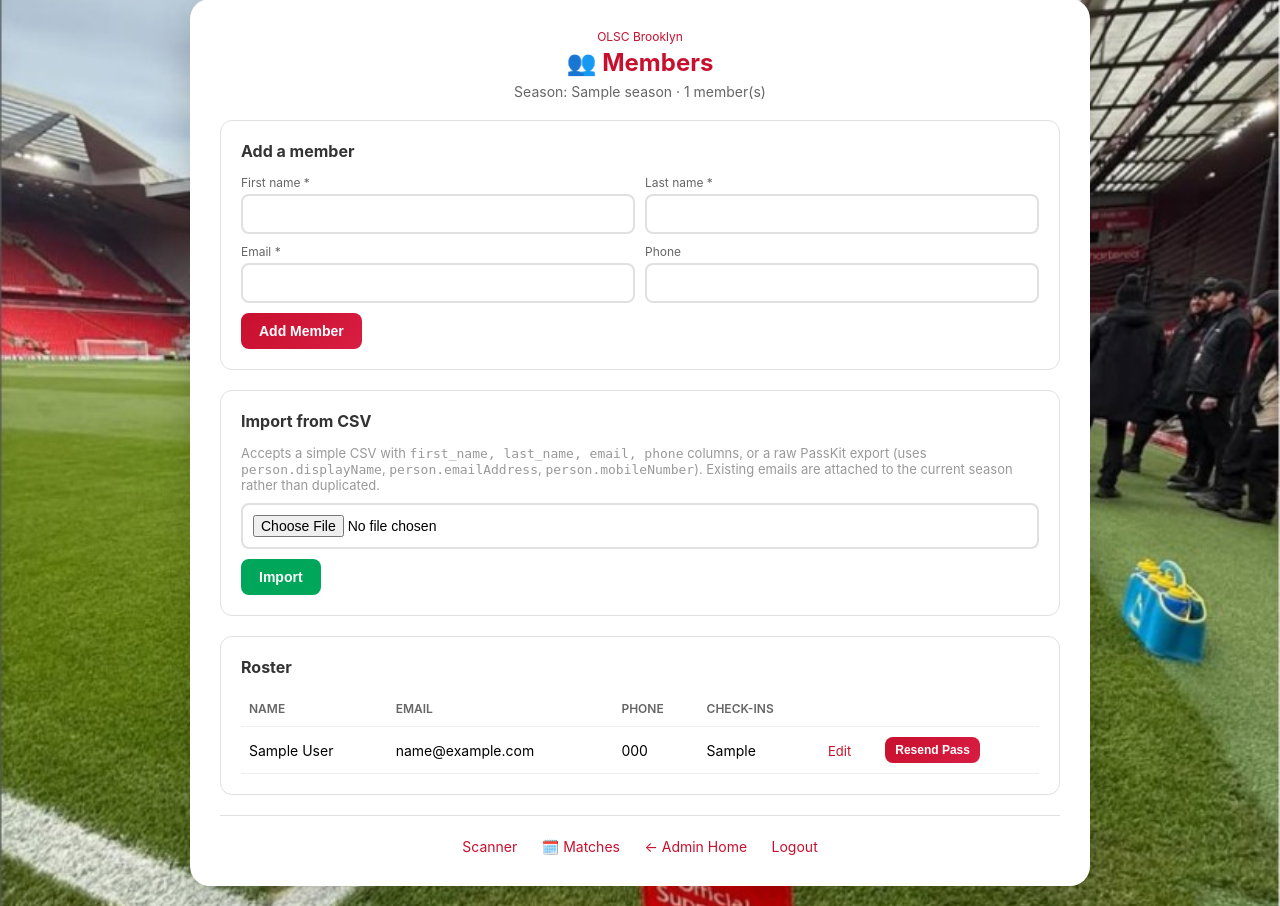
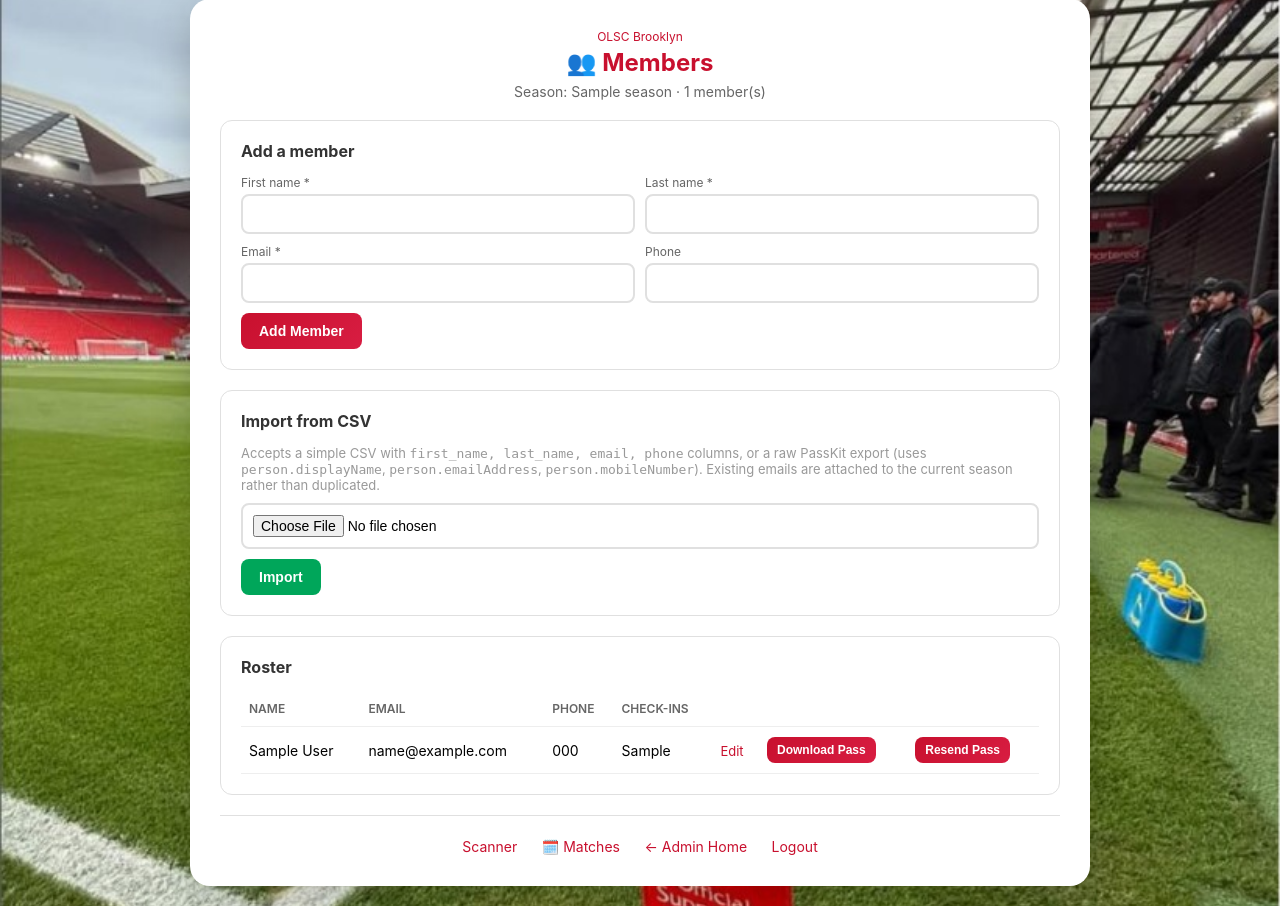
Before and after one commit to teotauy/OLSCDig, a Flask app: page /admin/members in a window 1280 px wide. Shown: the part 21-927 px from the top of the page. Run offline with Flask 3, Linux system fonts and the light colour scheme; the visitor is signed in with stand-in values (Sample User, id 1); a database or web service that is not in the repository returns one stand-in record (values such as "Sample title"); some libraries are stand-ins or nearby versions.

Commit message:
Add admin pass download flow
Let admins generate a DB-backed Wallet pass directly from the member roster so real scanner testing does not depend on SMTP delivery.

Co-authored-by: Cursor <cursoragent@cursor.com>

```diff
--- a/app.py
+++ b/app.py
@@ -1160,8 +1160,15 @@ def admin_members():
         else:
             try:
                 with db.cursor() as cur:
-                    _upsert_member_in_season(cur, first_name, last_name, email, phone, season['id'])
+                    member_id = _upsert_member_in_season(cur, first_name, last_name, email, phone, season['id'])
                 added = f"{first_name} {last_name}"
+
+                new_member = {"id": member_id, "first_name": first_name, "last_name": last_name, "email": email}
+                pass_ok, pass_message = _issue_and_email_pass(new_member, season)
+                if pass_ok:
+                    added += " — pass emailed."
+                else:
+                    added += f" (pass not sent: {pass_message})"
             except Exception as e:
                 error = f"Could not add member: {e}"
 
@@ -1244,6 +1251,51 @@ def admin_member_edit(member_id):
     return render_template('admin_member_edit.html', member=member, error=error)
 
 
+def _safe_pkpass_filename(member):
+    name = f"{member['first_name']}-{member['last_name']}".strip("-").lower()
+    safe = "".join(ch if ch.isalnum() or ch in ("-", "_") else "-" for ch in name).strip("-")
+    return f"olsc-{safe or 'member'}.pkpass"
+
+
+def _issue_member_pkpass(member, season):
+    """Issue/rotate a wallet token and return signed pass bytes plus web URL."""
+    raw_token, serial_number = db.issue_wallet_token(member['id'], season['id'], platform='apple')
+    barcode_url = f"{request.url_root.rstrip('/')}/checkin/t/{raw_token}"
+
+    next_match_text = ""
+    try:
+        next_match = get_next_match()
+        if next_match:
+            next_match_text = next_match.get('pass_display') or ""
+    except Exception:
+        next_match_text = ""
+
+    pkpass_bytes = build_member_pkpass(MemberPassData(
+        display_name=f"{member['first_name']} {member['last_name']}".strip(),
+        season=season['name'],
+        serial_number=serial_number,
+        barcode_message=barcode_url,
+        next_match=next_match_text,
+        description="OLSC Brooklyn Membership",
+    ))
+    mobile_pass_url = f"{request.url_root.rstrip('/')}{url_for('mobile_pass', token=raw_token)}"
+    return pkpass_bytes, mobile_pass_url
+
+
+def _issue_and_email_pass(member, season):
+    """Issue a wallet token, build a signed pass, and email it to a member."""
+    try:
+        pkpass_bytes, mobile_pass_url = _issue_member_pkpass(member, season)
+    except AppleWalletConfigError as e:
+        return False, f"Wallet not configured: {e}"
+    except Exception as e:
+        return False, f"Could not build pass: {e}"
+
+    if _send_pkpass_email(member['email'], member['first_name'], pkpass_bytes, mobile_pass_url=mobile_pass_url):
+        return True, None
+    return False, "Pass generated but email failed to send (check SMTP env vars)."
+
+
 @app.route('/admin/members/<int:member_id>/resend-pass', methods=['POST'])
 def admin_member_resend_pass(member_id):
     if not require_password():
@@ -1257,35 +1309,39 @@ def admin_member_resend_pass(member_id):
     if not member or not season:
         return redirect(url_for('admin_members'))
 
-    try:
-        raw_token, serial_number = db.issue_wallet_token(member['id'], season['id'], platform='apple')
-        barcode_url = f"{request.url_root.rstrip('/')}/checkin/t/{raw_token}"
-
-        next_match_text = ""
-        try:
-            next_match = get_next_match()
-            if next_match:
-                next_match_text = next_match.get('pass_display') or ""
-        except Exception:
-            next_match_text = ""
-
-        pkpass_bytes = build_member_pkpass(MemberPassData(
-            display_name=f"{member['first_name']} {member['last_name']}".strip(),
-            season=season['name'],
-            serial_number=serial_number,
-            barcode_message=barcode_url,
-            next_match=next_match_text,
-            description="OLSC Brooklyn Membership",
-        ))
+    ok, message = _issue_and_email_pass(member, season)
+    if ok:
+        return redirect(url_for('admin_members', resent=member['email']))
+    return redirect(url_for('admin_members', resend_error=message))
+
+
+@app.route('/admin/members/<int:member_id>/download-pass', methods=['POST'])
+def admin_member_download_pass(member_id):
+    if not require_password():
+        return redirect(url_for('login'))
+
+    season = db.get_current_season()
+    with db.cursor() as cur:
+        cur.execute("SELECT * FROM members WHERE id = %s", (member_id,))
+        member = cur.fetchone()
+
+    if not member or not season:
+        return redirect(url_for('admin_members'))
+
+    try:
+        pkpass_bytes, _mobile_pass_url = _issue_member_pkpass(member, season)
     except AppleWalletConfigError as e:
         return redirect(url_for('admin_members', resend_error=f"Wallet not configured: {e}"))
     except Exception as e:
         return redirect(url_for('admin_members', resend_error=f"Could not build pass: {e}"))
 
-    mobile_pass_url = f"{request.url_root.rstrip('/')}{url_for('mobile_pass', token=raw_token)}"
-    if _send_pkpass_email(member['email'], member['first_name'], pkpass_bytes, mobile_pass_url=mobile_pass_url):
-        return redirect(url_for('admin_members', resent=member['email']))
-    return redirect(url_for('admin_members', resend_error="Pass generated but email failed to send (check SMTP env vars)."))
+    return send_file(
+        io.BytesIO(pkpass_bytes),
+        mimetype="application/vnd.apple.pkpass",
+        as_attachment=True,
+        download_name=_safe_pkpass_filename(member),
+        max_age=0,
+    )
 
 
 @app.route('/admin/members/import', methods=['POST'])
--- a/templates/admin_members.html
+++ b/templates/admin_members.html
@@ -124,7 +124,7 @@
                         <th>Email</th>
                         <th>Phone</th>
                         <th>Check-ins</th>
-                        <th colspan="2"></th>
+                        <th colspan="3"></th>
                     </tr>
                 </thead>
                 <tbody>
@@ -135,6 +135,11 @@
                         <td>{{ m.phone or '—' }}</td>
                         <td>{{ m.checkins_this_season }}</td>
                         <td><a class="edit-link" href="{{ url_for('admin_member_edit', member_id=m.id) }}">Edit</a></td>
+                        <td>
+                            <form method="POST" action="{{ url_for('admin_member_download_pass', member_id=m.id) }}" style="display:inline;" onsubmit="return confirm('Download a new pass for {{ m.email }}? This invalidates their current pass.');">
+                                <button type="submit" class="btn small" style="padding:6px 10px; font-size:12px;">Download Pass</button>
+                            </form>
+                        </td>
                         <td>
                             <form method="POST" action="{{ url_for('admin_member_resend_pass', member_id=m.id) }}" style="display:inline;" onsubmit="return confirm('Resend pass to {{ m.email }}? This invalidates their current pass.');">
                                 <button type="submit" class="btn small" style="padding:6px 10px; font-size:12px;">Resend Pass</button>
```
Also changed, not shown: SELF_HOSTED_WALLET_PLAN.md (+2 -1 lines).
